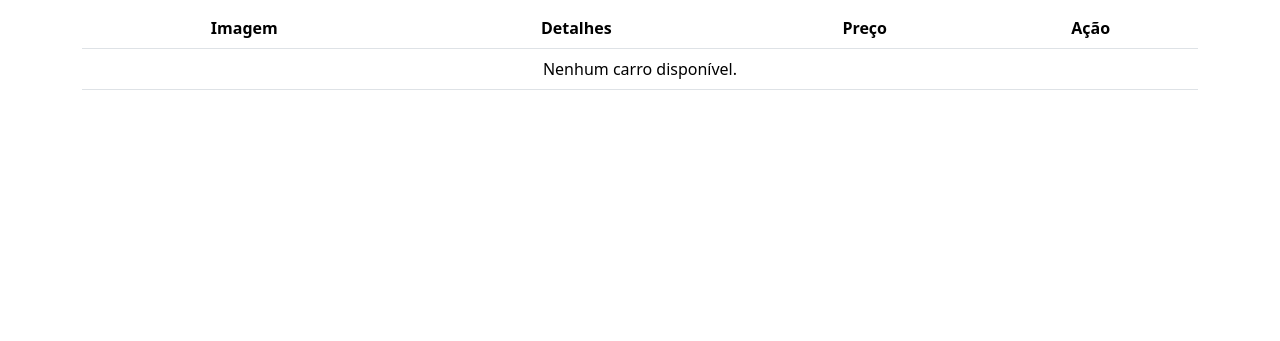
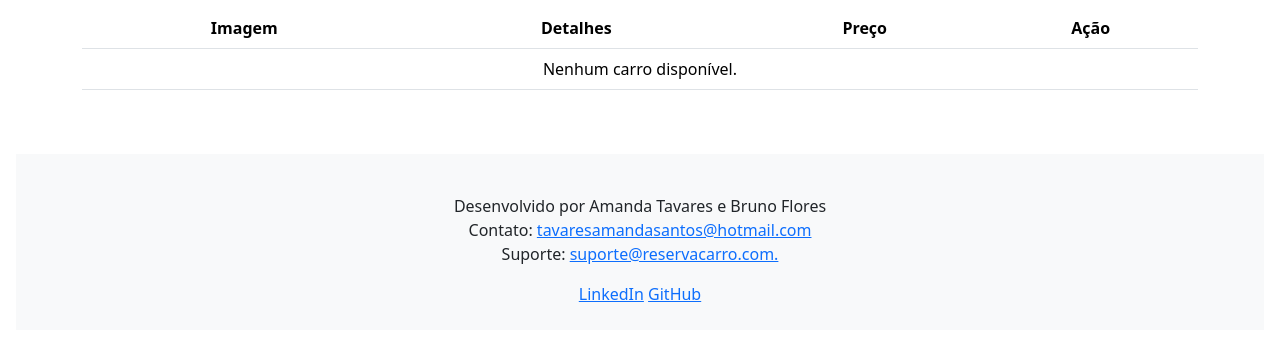
Before and after one commit to amandatsantos/trabalhoASP, a Django app: page / in a window 1280 px wide. Shown: the part 226-567 px from the top of the page. Run offline with Django 5.2, Linux system fonts and the light colour scheme; data that the repository does not hold is empty; some libraries are stand-ins or nearby versions.

Commit message:
att footer home

```diff
--- a/locadoraV2/settings.py
+++ b/locadoraV2/settings.py
@@ -117,9 +117,9 @@ AUTH_PASSWORD_VALIDATORS = [
 # Internationalization
 # https://docs.djangoproject.com/en/5.1/topics/i18n/
 
-LANGUAGE_CODE = 'en-us'
+LANGUAGE_CODE = 'pt-br'
 
-TIME_ZONE = 'UTC'
+TIME_ZONE = 'America/Sao_Paulo'
 
 USE_I18N = True
 
--- a/plataforma/templates/base.html
+++ b/plataforma/templates/base.html
@@ -71,11 +71,25 @@
         {% block 'body' %}{% endblock  %}
       </main>
 
-      <footer class="mastfoot mt-auto">
-        <div class="inner">
+      <footer class="bg-light text-dark mt-5 py-4">
+        <div class="container text-center">
 
+
+            <!-- Texto sobre desenvolvimento -->
+            <p class="mt-3 mb-0">Desenvolvido por Amanda Tavares e Bruno Flores</p>
+
+            <!-- Informações de contato -->
+            <p class="mb-0">Contato: <a href="mailto:tavaresamandasantos@hotmail.com">tavaresamandasantos@hotmail.com</a></p>
+            <p class="mb-0">Suporte: <a href="mailto:suporte@reservacarro.com.">suporte@reservacarro.com.</a></p>
+
+            <!-- Redes sociais ou outros links -->
+            <div class="mt-3">
+                <a href="https://www.linkedin.com/in/amanda-tavares-santos-ats/" class="mr-2">LinkedIn</a>
+                <a href="https://github.com/amandatsantos?tab=repositories">GitHub</a>
+            </div>
         </div>
-      </footer>
+    </footer>
+
     </div>
 
     <!-- Principal JavaScript do Bootstrap
```
Also changed, not shown: plataforma/templates/reservar_carro.html (+11 -1 lines), media/carros/download_1.jfif (added).
